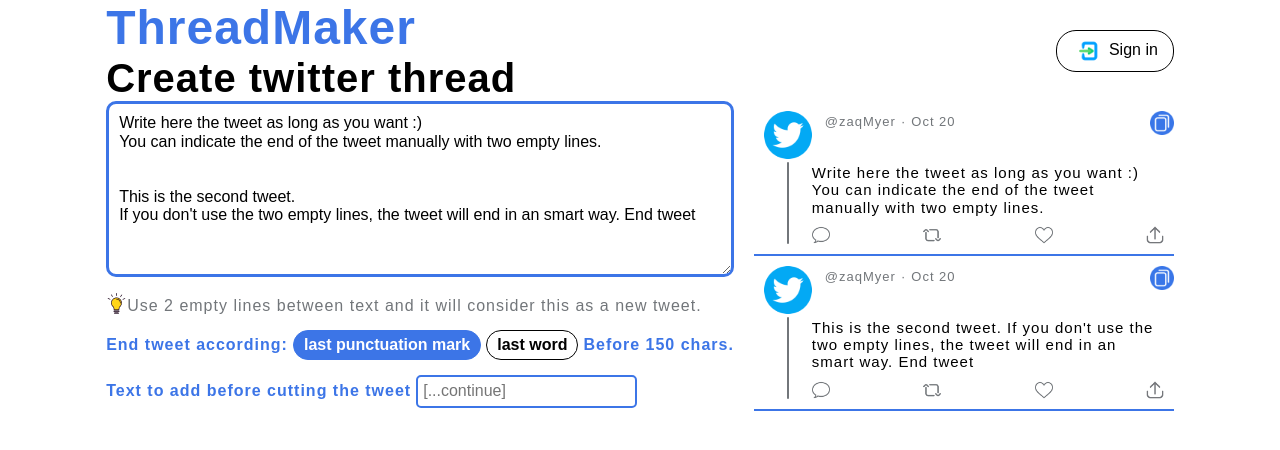
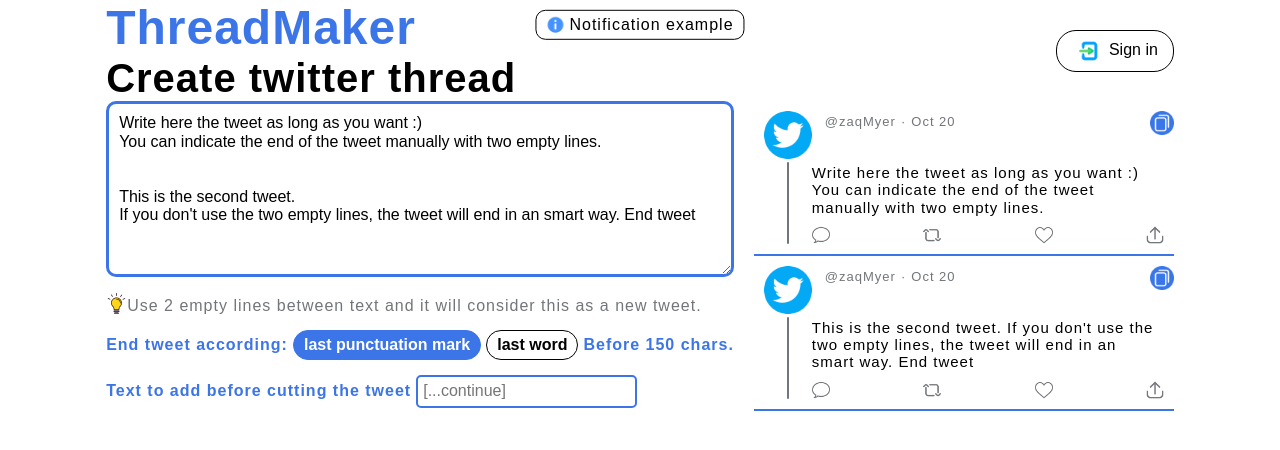
Before and after one commit to ankhzaq/twitter-thread-maker-nextJs, a Next.js app: page / in a window 1280 px wide. Shown: the top 450 px of the page. Built offline with nearby package versions, Linux system fonts and the light colour scheme; no server answers.

Commit message:
feat: notification component

```diff
--- /dev/null
+++ b/components/Notification/Notification.module.css
@@ -0,0 +1,25 @@
+.notification {
+  background-color: white;
+  border: 1px solid black;
+  border-radius: 10px;
+  display: flex;
+  left: 50%;
+  padding: 5px 10px;
+  position: absolute;
+  top: 25px;
+  transform: translate(-50%, -50%);
+}
+.notification img {
+  height: 18px;
+  max-height: 18px;
+  max-width: 18px;
+  min-height: 18px;
+  min-width: 18px;
+  width: 18px;
+}
+
+.text {
+  margin-left: 5px;
+}
+
+/*# sourceMappingURL=Notification.module.css.map */
--- /dev/null
+++ b/components/Notification/Notification.module.scss
@@ -0,0 +1,26 @@
+$icon-size: 18px;
+
+.notification {
+  background-color: white;
+  border: 1px solid black;
+  border-radius: 10px;
+  display: flex;
+  left: 50%;
+  padding: 5px 10px;
+  position: absolute;
+  top: 25px;
+  transform: translate(-50%, -50%);
+
+  img {
+    height: $icon-size;
+    max-height: $icon-size;
+    max-width: $icon-size;
+    min-height: $icon-size;
+    min-width: $icon-size;
+    width: $icon-size;
+  }
+}
+
+.text {
+  margin-left: 5px;
+}
--- /dev/null
+++ b/components/Notification/Notification.tsx
@@ -0,0 +1,12 @@
+import Image from 'next/image';
+import Info from '../../assets/lottie_gifs/info.gif';
+import styles from './Notification.module.scss';
+
+const Notification = () => (
+  <div className={styles.notification}>
+    <Image src={Info} />
+    <span className={styles.text}>Notification example</span>
+  </div>
+)
+
+export default Notification
--- a/pages/index.tsx
+++ b/pages/index.tsx
@@ -7,6 +7,7 @@
 import FooterLongTweet from 'components/FooterLongTweet/FooterLongTweet';
 import Tweet from 'components/Tweet/Tweet';
 import Login from 'components/Login/Login';
+import Notification from 'components/Notification/Notification';
 
 // styles
 import 'normalize.css';
@@ -19,6 +20,7 @@
 
   return (
     <div className={styles.appWrapper}>
+      <Notification />
       <div className={styles.layoutMaxWidth}>
         <div className={styles.headerWrapper}>
           <Header />
```
Also changed, not shown: assets/lottie_gifs/info.gif (added), 1 other file (tests, documents, lock files or other folders).
